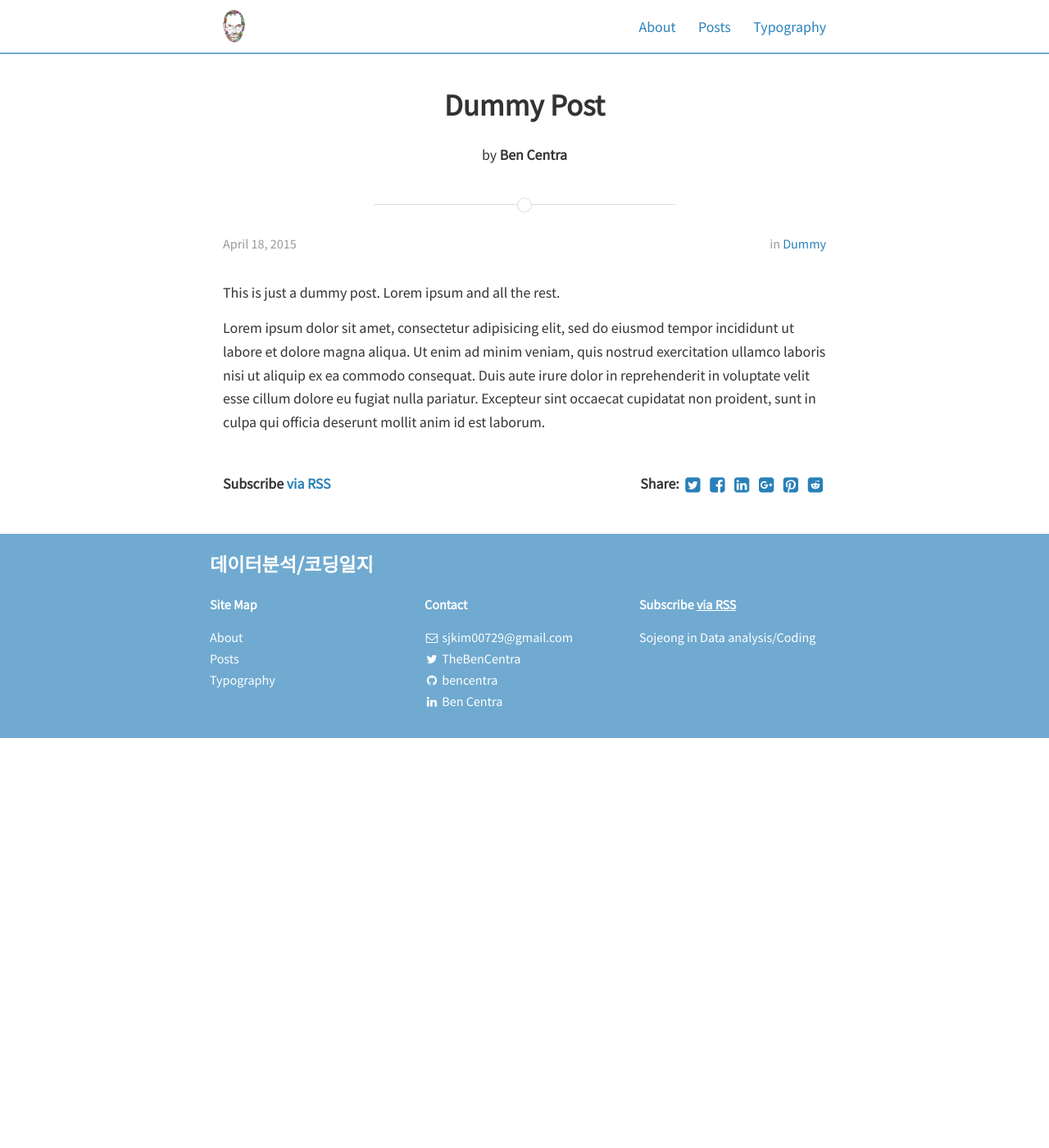
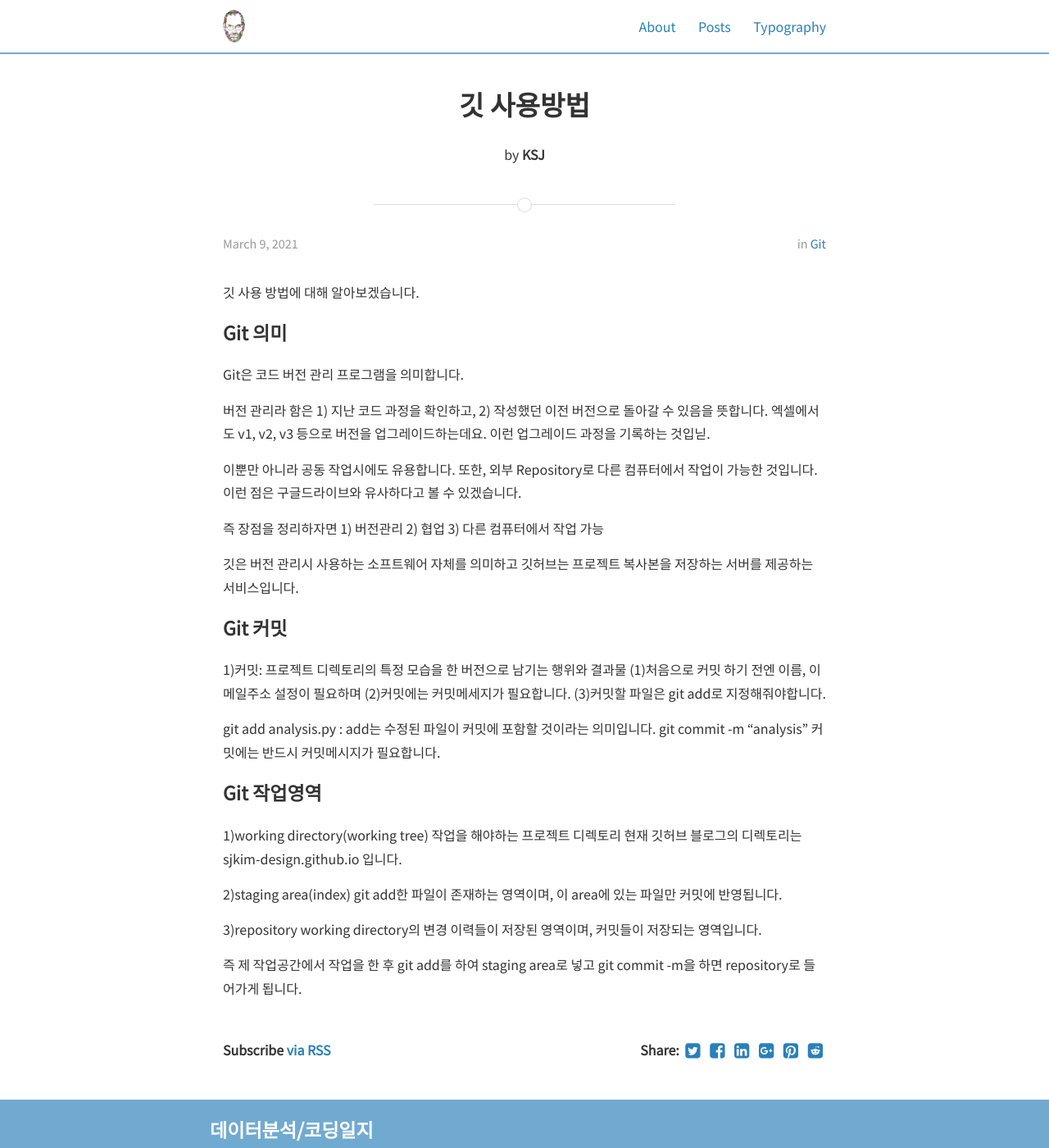
Before and after one commit to sjkim-design/sjkim-design.github.io, a Jekyll site: the page built from _posts/2015-04-18-dummy.md, in a window 1280 px wide and 1400 px high. Shown: the whole window at 82% size. Built offline with Jekyll 4.4.1, drawn with Linux system fonts in a browser that asks for light colours; nearby versions of some CDN libraries; some web fonts are replaced.

Commit message:
Update 2015-04-18-dummy.md

```diff
--- a/_posts/2015-04-18-dummy.md
+++ b/_posts/2015-04-18-dummy.md
@@ -1,16 +1,53 @@
 ---
 layout: post
-title:  "Dummy Post"
-date:   2015-04-18T14:25:52-05:00
-author: Ben Centra
-categories: Dummy
+title:  "깃 사용방법"
+date:   2021-03-09T14:25:52-05:00
+author: KSJ
+categories: git
 ---
 
-This is just a dummy post. Lorem ipsum and all the rest.
+깃 사용 방법에 대해 알아보겠습니다.
 
-Lorem ipsum dolor sit amet, consectetur adipisicing elit, sed do eiusmod
-tempor incididunt ut labore et dolore magna aliqua. Ut enim ad minim veniam,
-quis nostrud exercitation ullamco laboris nisi ut aliquip ex ea commodo
-consequat. Duis aute irure dolor in reprehenderit in voluptate velit esse
-cillum dolore eu fugiat nulla pariatur. Excepteur sint occaecat cupidatat non
-proident, sunt in culpa qui officia deserunt mollit anim id est laborum.
+### Git 의미
+Git은 코드 버전 관리 프로그램을 의미합니다.
+
+버전 관리라 함은 1) 지난 코드 과정을 확인하고, 2) 작성했던 이전 버전으로 돌아갈 수 있음을 뜻합니다.
+엑셀에서도 v1, v2, v3 등으로 버전을 업그레이드하는데요. 이런 업그레이드 과정을 기록하는 것입닏.
+
+이뿐만 아니라 공동 작업시에도 유용합니다.
+또한, 외부 Repository로 다른 컴퓨터에서 작업이 가능한 것입니다.
+이런 점은 구글드라이브와 유사하다고 볼 수 있겠습니다.
+
+즉 장점을 정리하자면
+1) 버전관리
+2) 협업
+3) 다른 컴퓨터에서 작업 가능
+
+깃은 버전 관리시 사용하는 소프트웨어 자체를 의미하고
+깃허브는 프로젝트 복사본을 저장하는 서버를 제공하는 서비스입니다.
+
+
+### Git 커밋
+1)커밋: 프로젝트 디렉토리의 특정 모습을 한 버전으로 남기는 행위와 결과물
+(1)처음으로 커밋 하기 전엔 이름, 이메일주소 설정이 필요하며
+(2)커밋에는 커밋메세지가 필요합니다.
+(3)커밋할 파일은 git add로 지정해줘야합니다.
+
+git add analysis.py : add는 수정된 파일이 커밋에 포함할 것이라는 의미입니다.
+git commit -m "analysis"
+커밋에는 반드시 커밋메시지가 필요합니다.
+
+### Git 작업영역
+1)working directory(working tree)
+작업을 해야하는 프로젝트 디렉토리
+현재 깃허브 블로그의 디렉토리는 sjkim-design.github.io 입니다.
+
+2)staging area(index)
+git add한 파일이 존재하는 영역이며, 이 area에 있는 파일만 커밋에 반영됩니다.
+
+3)repository
+working directory의 변경 이력들이 저장된 영역이며,
+커밋들이 저장되는 영역입니다.
+
+즉 제 작업공간에서 작업을 한 후 git add를 하여 staging area로 넣고
+git commit -m을 하면 repository로 들어가게 됩니다.
```
